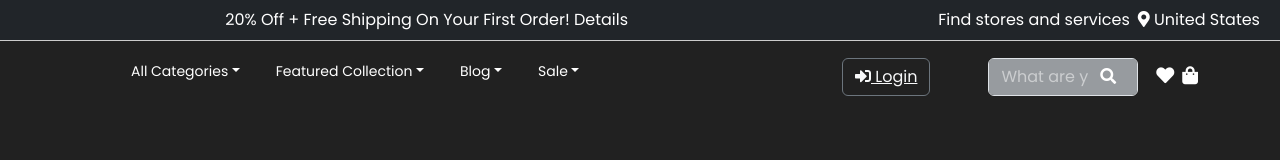
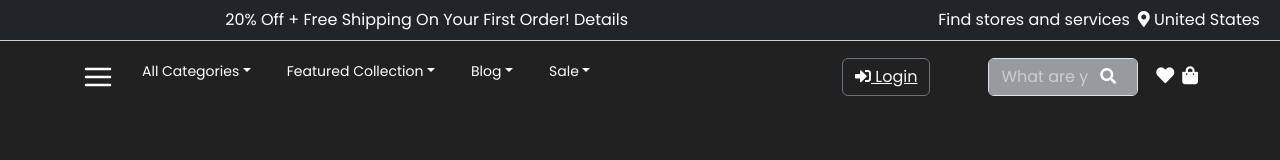
Before and after one commit to chuzairnisar425/ecommercewebsite, a React (Create React App) app: page /Shipping in a window 1280 px wide. Shown: the top 160 px of the page. Built offline with nearby package versions, Linux system fonts and the light colour scheme.

Commit message:
modified

```diff
--- a/src/components/Navbar.css
+++ b/src/components/Navbar.css
@@ -39,7 +39,45 @@ body{
   box-shadow: 0 2px 10px rgba(0, 0, 0, 0.1);
   top: 100%;
   left: 0;
-  width: 800px; /* Increase width as needed */
+  width: 900px; /* Increase width as needed */
+}
+
+/* Navbar styles */
+.navbar-toggler {
+  border: none;
+  background: none;
+  cursor: pointer;
+}
+
+.navbar-toggler:focus {
+  outline: none;
+}
+
+
+@media (max-width: 768px) {
+  .navbar-nav .dropdown-menu {
+    width: 80%; /* Full width on smaller screens */
+    left: 0 !important; /* Ensure dropdown menu is aligned left */
+    right: 0 !important; /* Ensure dropdown menu is aligned right */
+  }
+}
+.navbar-nav .dropdown:hover .dropdown-menu {
+  display: block;
+  opacity: 1;
+  transform: translateY(0);
+}
+
+.navbar-nav .dropdown-item {
+  color: #343a40; /* Dropdown item text color */
+  padding: 10px 1rem;
+  transition: background-color 0.3s ease;
+}
+
+.navbar-nav .dropdown-item:hover {
+  background-color: #f8f9fa; /* Hover background color */
+}
+.navbar-toggler-icon:hover {
+  transform: scale(1.1);
 }
 
 
--- a/src/components/Navbar.js
+++ b/src/components/Navbar.js
@@ -2,12 +2,17 @@ import React, { useState } from 'react';
 import { Link } from 'react-router-dom';
 import arrival1 from '../Images/arrival1.png';
 import './Navbar.css'; // Custom styles if needed
+import { FiMenu } from 'react-icons/fi'; // Import hamburger icon from react-icons
 
 const Navbar = () => {
+  const [showMenu, setShowMenu] = useState(false); // State to manage menu visibility
+
   const [isCartVisible, setCartVisible] = useState(false);
   const [isWishlistVisible, setWishlistVisible] = useState(false);
   const cartItemCount = 3; // Example item count
-
+  const toggleMenu = () => {
+    setShowMenu(!showMenu); // Toggle menu state
+  };
   const handleCartMouseEnter = () => {
     setCartVisible(true);
   };
@@ -47,12 +52,12 @@ const Navbar = () => {
       <div className="container">
         <div className="row">
           <div className="col-md-8 d-flex align-items-center">
-            <button className="navbar-toggler" type="button">
-              <span className="navbar-toggler-icon"></span>
-            </button>
-            <nav className="navbar navbar-expand-md navbar-dark">
-              <div className="collapse navbar-collapse" id="navbarNav">
-                <ul className="navbar-nav">
+          <button className="navbar-toggler" type="button" onClick={toggleMenu}>
+        <FiMenu style={{fontSize:'2rem'}}/> {/* Hamburger icon */}
+      </button>
+      <nav className="navbar navbar-expand-md navbar-dark">
+        <div className={`collapse navbar-collapse ${showMenu ? 'show' : ''}`} id="navbarNav">
+          <ul className="navbar-nav">
                   <li className="nav-item dropdown">
                     <Link
                       className="nav-link dropdown-toggle"
```
